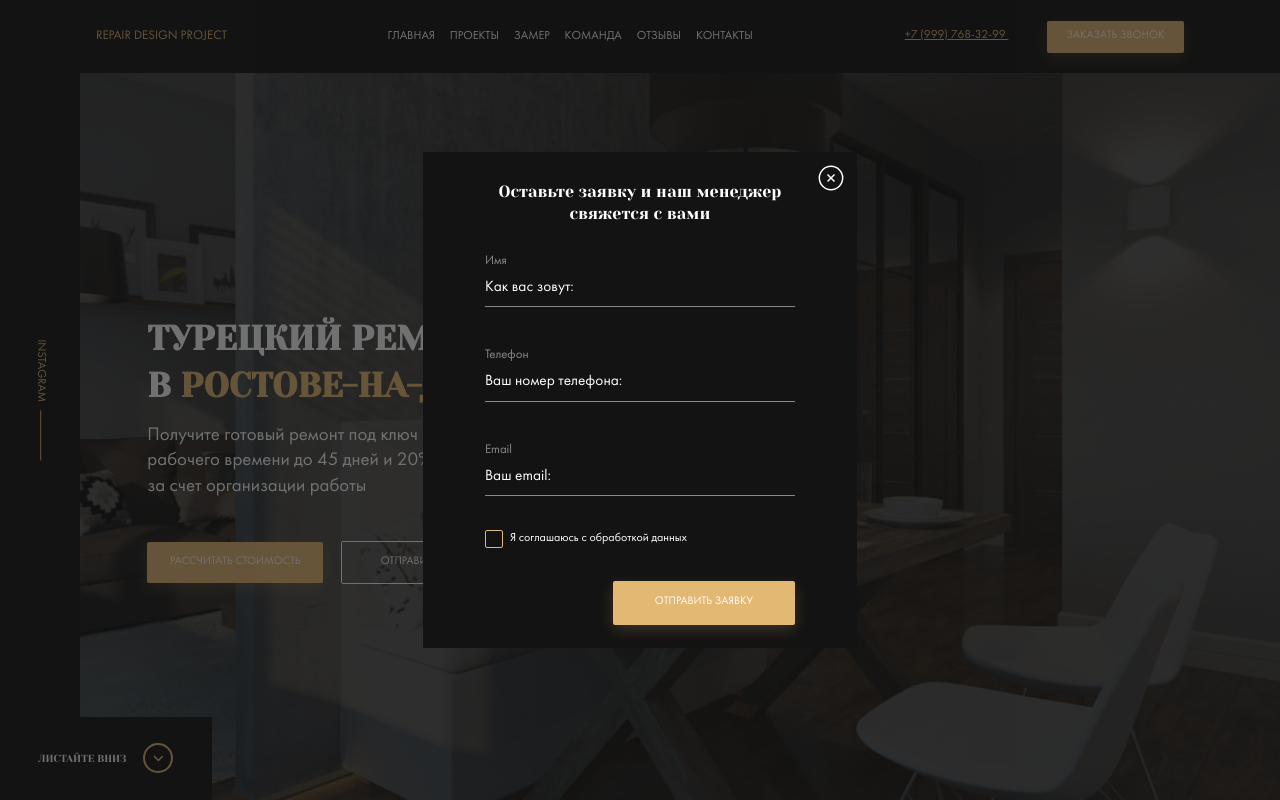
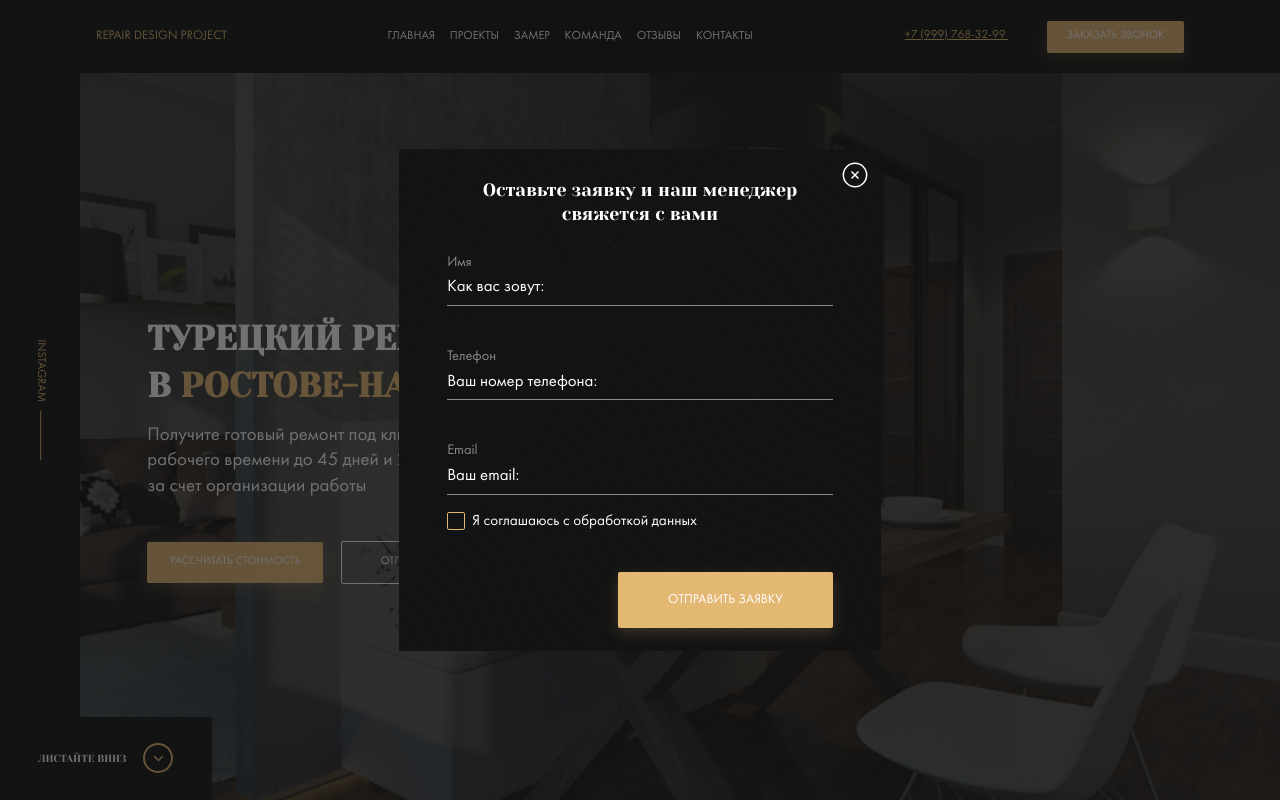
Before and after one commit to MatthewTol/repair-design, a website: page index.html in a window 1280 px wide. Shown: the top 800 px of the page. Drawn offline with Linux system fonts and the light colour scheme; files whose address does not match are found by name.

Commit message:
feat: made pixel perfect for modal window

```diff
--- a/sass/_interface.sass
+++ b/sass/_interface.sass
@@ -18,7 +18,7 @@
     background: transparent
     color: $white
 .label
-  font-size: 1.07rem
+  font-size: 1.2rem
   color: rgba($white, 0.5)
 .input
   font-weight: 500
@@ -27,7 +27,7 @@
   border: none
   border-bottom: 1px solid rgba($white, 0.5)
   color: $white
-  padding: 10px 0px
+  padding: 8px 0px
   &::placeholder
     color: $white
-    font-size: 1.28rem
+    font-size: 1.4rem
--- a/sass/templates/_modal.sass
+++ b/sass/templates/_modal.sass
@@ -13,10 +13,14 @@
   align-items: center
   &__dialog
     position: relative
-    background-color: $dark
-    max-width: 36.14rem
+    background: $dark url(../img/bg-lines.svg)
+    background-position: center
+    background-repeat: no-repeat
+    background-size: cover
+    max-width: 40.14rem
+    width: 100%
     color: $white
-    padding: 2.35rem 5.14rem 1.92rem
+    padding: 2.35rem 4rem 1.92rem
   &__close
     position: absolute
     width: 28px
@@ -29,26 +33,28 @@
     right: 0
     border: none
     margin: 12px
+    cursor: pointer
   &__title
-    font-size: 1.35rem
-    line-height: 1.85rem
+    font-size: 1.5rem
+    line-height: 2rem
     text-align: center
     font-family: 'Yeseva One Regular'
-    max-width: 25.85rem
+    max-width: 27.85rem
     margin: auto
     margin-bottom: 2.42rem
   &__form
     display: flex
     flex-direction: column
   &__input
-    margin-bottom: 3.42rem
+    margin-bottom: 3.6rem
     &:last-of-type
-      margin-bottom: 1.28rem
+      margin-bottom: 0rem
   &__privacy
-    margin-bottom: 2.78rem
+    margin-bottom: 3.5rem
     &-input
       opacity: 0
       visibility: hidden
+      cursor: pointer
       &:checked +
         .modal__privacy-label
           &::before
@@ -58,6 +64,8 @@
     &-label
       display: flex
       align-items: center
+      font-size: 1.27rem
+      cursor: pointer
       &:before
         content: ''
         width: 18px
@@ -66,6 +74,6 @@
         border-radius: 2px
         margin-right: 7px
   &__button
-    width: 15.21rem
-    min-height: 3.64rem
+    padding: 20px 50px
+    font-size: 1.1rem
     align-self: flex-end
```
Also changed, not shown: css/style.css, img/bg-lines.svg (added).
